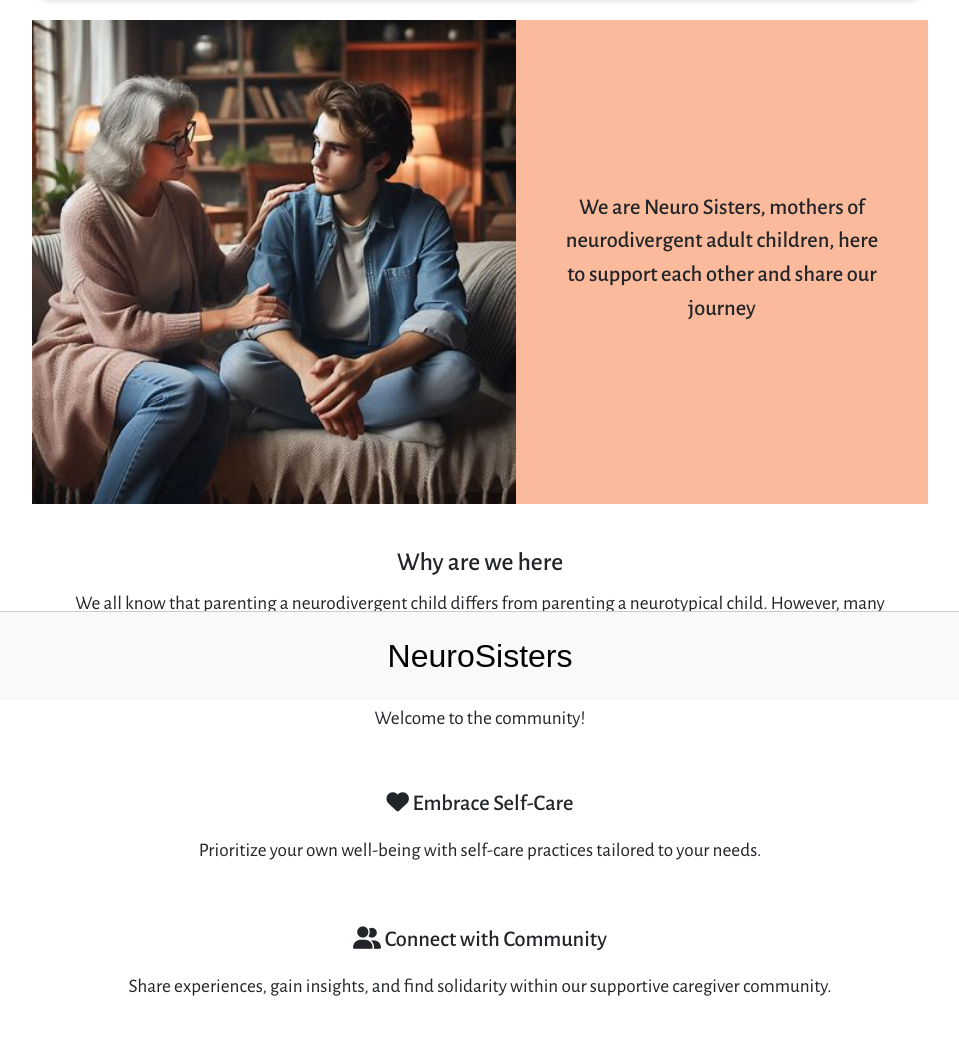
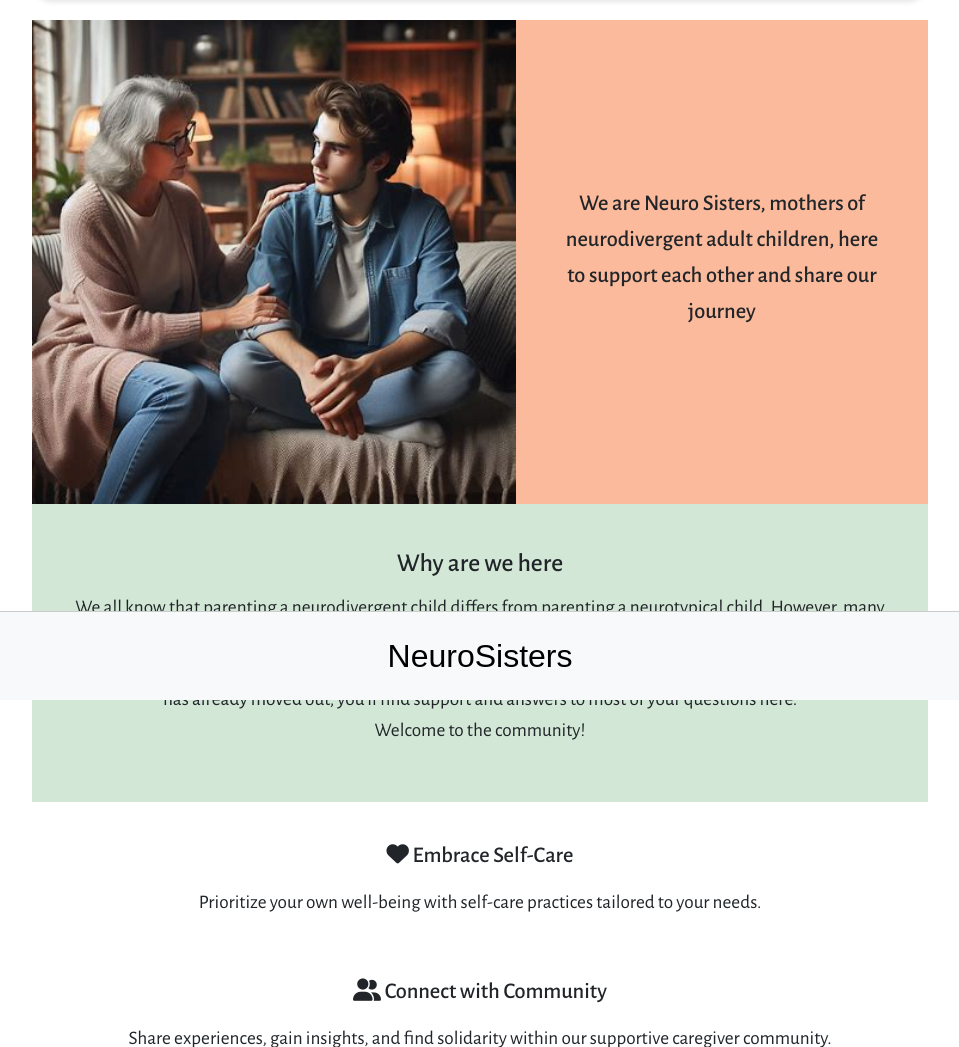
Before and after one commit to tinobragaa/neuro-sisters, a Django app: page / in a window 1280 px wide. Shown: the part 100-1147 px from the top of the page, without its empty margins (160-1119 px from the left). Run offline with Django 4.2, Linux system fonts and the light colour scheme; some libraries are stand-ins or nearby versions; some web fonts are replaced.

Commit message:
Add background colour

```diff
--- a/static/style.css
+++ b/static/style.css
@@ -112,24 +112,24 @@ main {
     display: flex;
     align-items: center;
 }
+
 #intro, h2 {
     font-size: 1.4rem;
-    line-height: 150%;
+    line-height: 160%;
 }
 
 #intro-message {
-    background-color: #ffffff;
-    padding: 20px;
+    background-color: #d2e7d6;
+    padding: 40px 20px;
     text-align: center;
-    line-height: 150%;
-    margin: 20px auto;
+    margin: 0 auto 40px;
 }
 #intro-message h2 {
     font-size: 1.6rem;
 }
 
 #intro-message p {
-    line-height: 150%;
+    line-height: 160%;
     font-size: 120%;
 }
 
```
